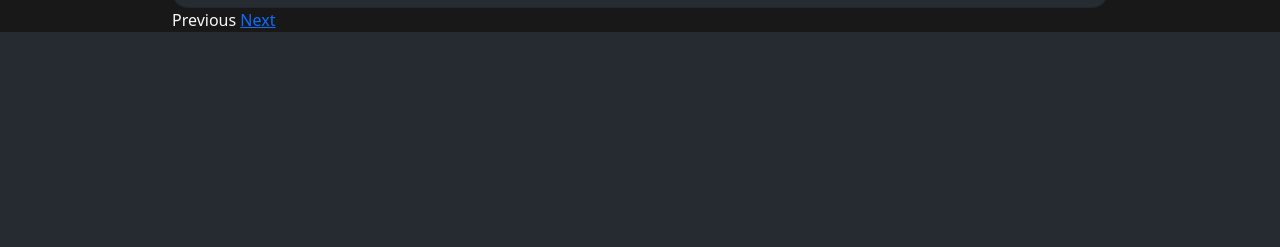
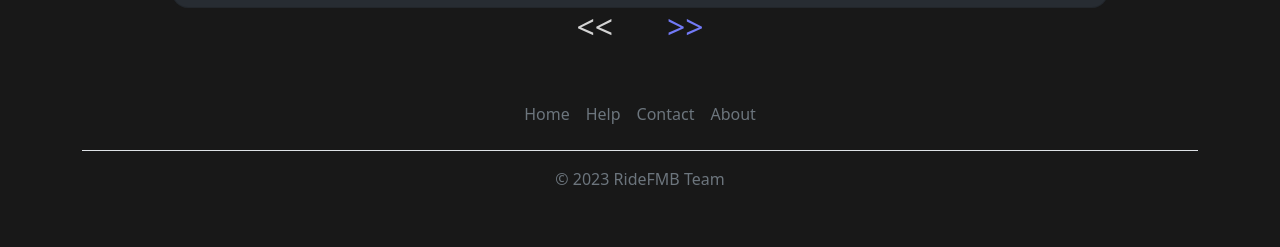
Before and after one commit to tymsoncyferki/RideFMB, a Django app: page /ranking/1 in a window 1280 px wide. Shown: the part 1289-1536 px from the top of the page. Before the commit the page ends 1321 px from the top, so only its background shows below. Run offline with Django 4.2, Linux system fonts and the light colour scheme; data comes from the database, SQL or seed files in the repository.

Commit message:
ranking navigationm finished frontend

```diff
--- a/wiki/templates/wiki/base.html
+++ b/wiki/templates/wiki/base.html
@@ -8,6 +8,8 @@
     {% load wiki_extras %}
     <link href="https://cdn.jsdelivr.net/npm/bootstrap@5.2.3/dist/css/bootstrap.min.css" rel="stylesheet" integrity="sha384-rbsA2VBKQhggwzxH7pPCaAqO46MgnOM80zW1RWuH61DGLwZJEdK2Kadq2F9CUG65" crossorigin="anonymous">
     <link href="{% static 'wiki/base.css' %}" rel="stylesheet">
+    {% block head %}
+    {% endblock %}
 </head>
 <body class="text-light">
     <nav class="navbar fixed-top navbar-expand-md navbar-dark">
@@ -56,6 +58,17 @@
         {% block content %}
         {% endblock %}
     </main>
+    <div class="container">
+      <footer class="py-3 my-4">
+        <ul class="nav justify-content-center border-bottom pb-3 mb-3">
+          <li class="nav-item"><a href="#" class="nav-link px-2 text-muted">Home</a></li>
+          <li class="nav-item"><a href="#" class="nav-link px-2 text-muted">Help</a></li>
+          <li class="nav-item"><a href="#" class="nav-link px-2 text-muted">Contact</a></li>
+          <li class="nav-item"><a href="#" class="nav-link px-2 text-muted">About</a></li>
+        </ul>
+        <p class="text-center text-muted">© 2023 RideFMB Team</p>
+      </footer>
+    </div>
     <script src="https://cdn.jsdelivr.net/npm/bootstrap@5.2.3/dist/js/bootstrap.bundle.min.js" integrity="sha384-kenU1KFdBIe4zVF0s0G1M5b4hcpxyD9F7jL+jjXkk+Q2h455rYXK/7HAuoJl+0I4" crossorigin="anonymous"></script>
 </body>
 </html>
--- a/wiki/templates/wiki/ranking.html
+++ b/wiki/templates/wiki/ranking.html
@@ -1,15 +1,45 @@
 {% extends 'base.html' %}
-{% load wiki_extras %}
-{% load static %}
-<link href="{% static 'wiki/ranking.css' %}" rel="stylesheet">
+
+
 {% block title %}FMB World Tour Ranking 2023 | RideFMB{% endblock %}
+{% block head %}
+    {% load wiki_extras %}
+    {% load static %}
+    <style>
+        #main-container {
+            max-width: 960px;
+        }
+        #rider-ranking {background-color: transparent;}
+        #rider-ranking:hover {background-color: #4e545c;}
+        #rider-link {
+            color: white;
+            text-decoration: none;
+        }
+        #rider-points {
+            color: #272c32;
+            background-color: #727af7;
+            padding: 4px;
+        }
+        .ranking-link {
+            color: #727af7;
+            text-decoration: none;
+            padding-top: 10px;
+            padding-left: 15px;
+            padding-right: 15px;
+        }
+        .disabled-link {
+            color: lightgrey;
+            pointer-events: none;
+        }
+    </style>
+{% endblock %}
 
 {% block content %}
-    <div class="container-lg" style="max-width: 960px">
+    <div class="container-lg" id="main-container">
         <h1>FMB Ranking 2023</h1>
         <ul class="list-group list-group-table rounded-4" style="background-color: #272c32;">
         {% for rider in riders %}
-            <li class="list-group-item" style="background-color: transparent;">
+            <li class="list-group-item" id="rider-ranking">
                 <div class="row align-items-center text-white">
                     <div class="col-1 d-flex justify-content-center">
                         <br>
@@ -21,31 +51,37 @@
                         <img src="{{rider.photo}}" class="d-md-none rounded-circle border border-2 border-white" width="50" height="50">
                     </div>
                     <div class="col">
-                        <h6 style="margin: 0;"><a class="stretched-link" id="special-link" style="text-decoration: none;" href="{% url 'wiki:rider' rider.id rider.slug %}">{{rider.name}}</a></h6>
+                        <h6 style="margin: 0;"><a class="stretched-link" id="rider-link" href="{% url 'wiki:rider' rider.id rider.slug %}">{{rider.name}}</a></h6>
                         <small>{{rider.nationality}}</small>
                     </div>
                     <div class="col-2 d-flex justify-content-center">
                         <br>
-                        <h6>1500</h6>
+                        <h6 id="rider-points" class="rounded-2">{{rider.points}}</h6>
                         <br>
                     </div>
                 </div>
             </li>
         {% endfor %}
         </ul>
+        <div class="row" id="ranking-navigation">
         {% with previous_index=page_index|sub:1 %}
+            <div class="col-6 text-end">
             {% if previous_index > 0 %}
-                <a href="{% url 'wiki:ranking' previous_index %}">Previous</a>
+                <h2><a class="ranking-link" href="{% url 'wiki:ranking' previous_index %}"><<</a></h2>
             {% else %}
-                <a>Previous</a>
+                <h2><a class="ranking-link disabled-link"><<</a></h2>
              {% endif %}
+            </div>
         {% endwith %}
         {% with next_index=page_index|add:1 %}
+            <div class="col-6 text-start">
             {% if next_index < 31 %}
-                <a href="{% url 'wiki:ranking' next_index %}">Next</a>
+                <h2><a class="ranking-link" href="{% url 'wiki:ranking' next_index %}">>></a></h2>
             {% else %}
-                <a>Next</a>
+                <h2><a class="ranking-link disabled-link disabled">>></a></h2>
             {% endif %}
+            </div>
+        </div>
         {% endwith %}
     </div>
 {% endblock %}
```
Also changed, not shown: wiki/static/wiki/ranking.css (deleted, +0 -7 lines), wiki/static/wiki/base.css (line endings or trailing spaces).
